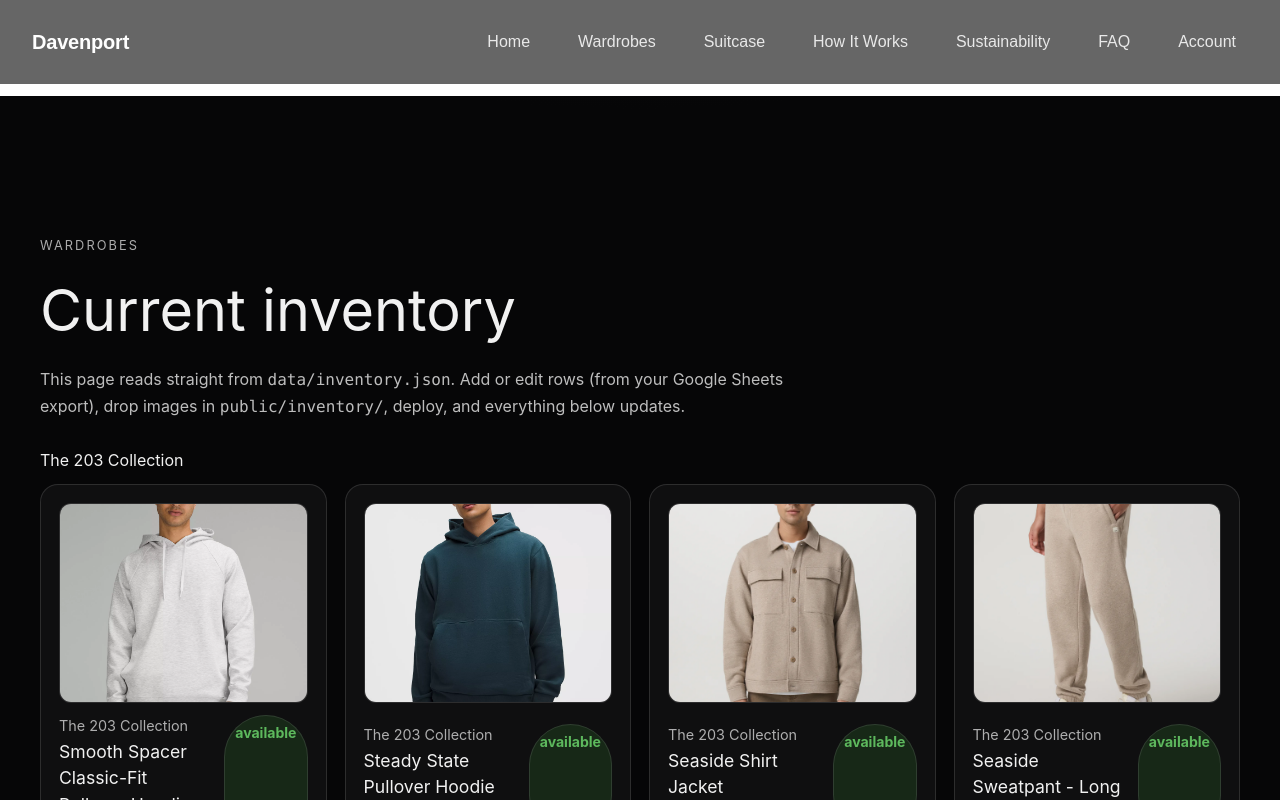
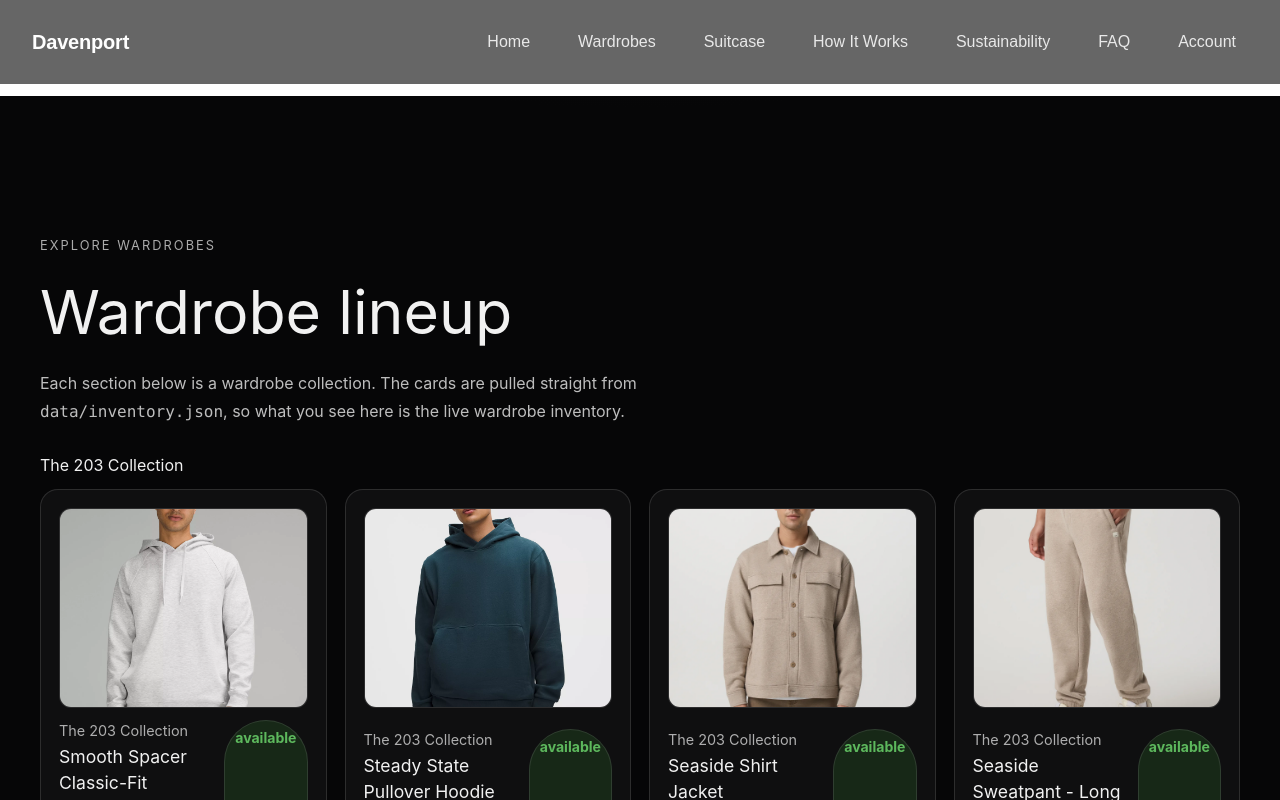
Before and after one commit to bendavenport700-a11y/davenport-wardrobe-v2, a Next.js app: page /wardrobes in a window 1280 px wide. Shown: the top 800 px of the page. Built offline with nearby package versions, Linux system fonts and the light colour scheme.

Commit message:
Update wardrobe headings and new arrivals slider

```diff
--- a/app/wardrobes/page.tsx
+++ b/app/wardrobes/page.tsx
@@ -97,15 +97,15 @@ export default function WardrobesPage() {
 
       <div className="container">
         <div style={{ opacity: 0.7, letterSpacing: "0.16em", fontSize: "0.8rem" }}>
-          WARDROBES
+          EXPLORE WARDROBES
         </div>
-        <h1 style={{ fontSize: "clamp(2.6rem, 5vw, 3.6rem)", margin: "12px 0" }}>
-          Current inventory
+        <h1 style={{ fontSize: "clamp(2.8rem, 5vw, 3.8rem)", margin: "12px 0" }}>
+          Wardrobe lineup
         </h1>
         <p style={{ opacity: 0.78, maxWidth: 760, lineHeight: 1.65, marginBottom: 28 }}>
-          This page reads straight from <code>data/inventory.json</code>. Add or edit rows
-          (from your Google Sheets export), drop images in <code>public/inventory/</code>,
-          deploy, and everything below updates.
+          Each section below is a wardrobe collection. The cards are pulled straight from
+          <code> data/inventory.json</code>, so what you see here is the live wardrobe
+          inventory.
         </p>
 
         {collections.map((collection) => {
```
